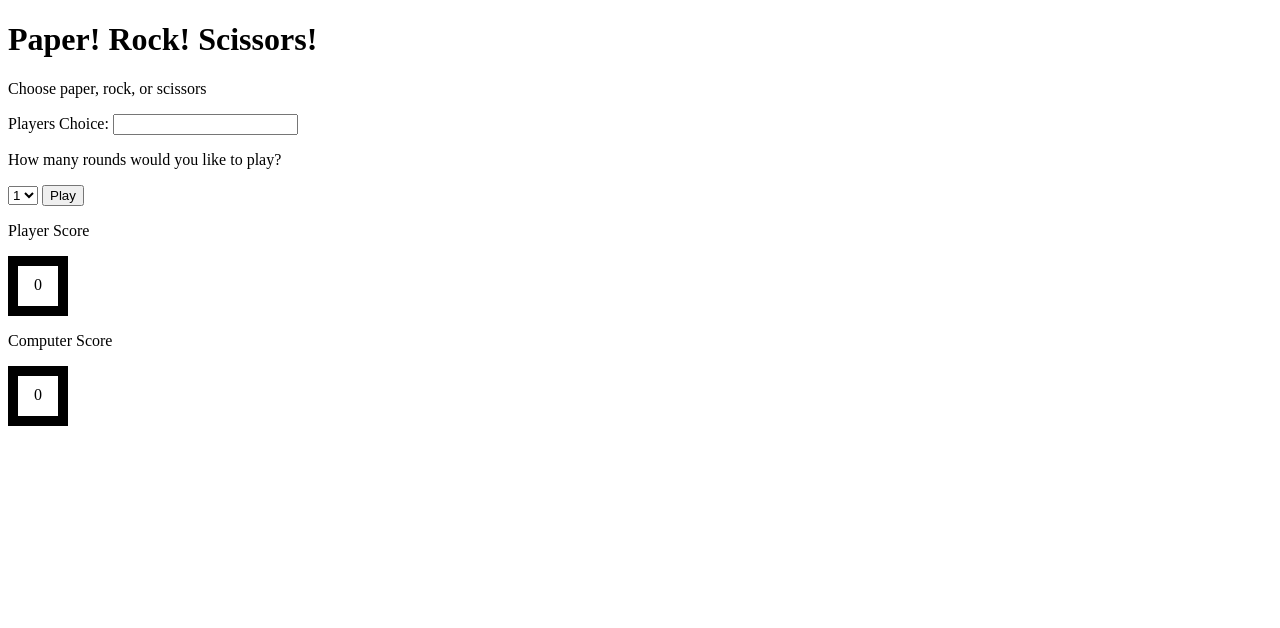
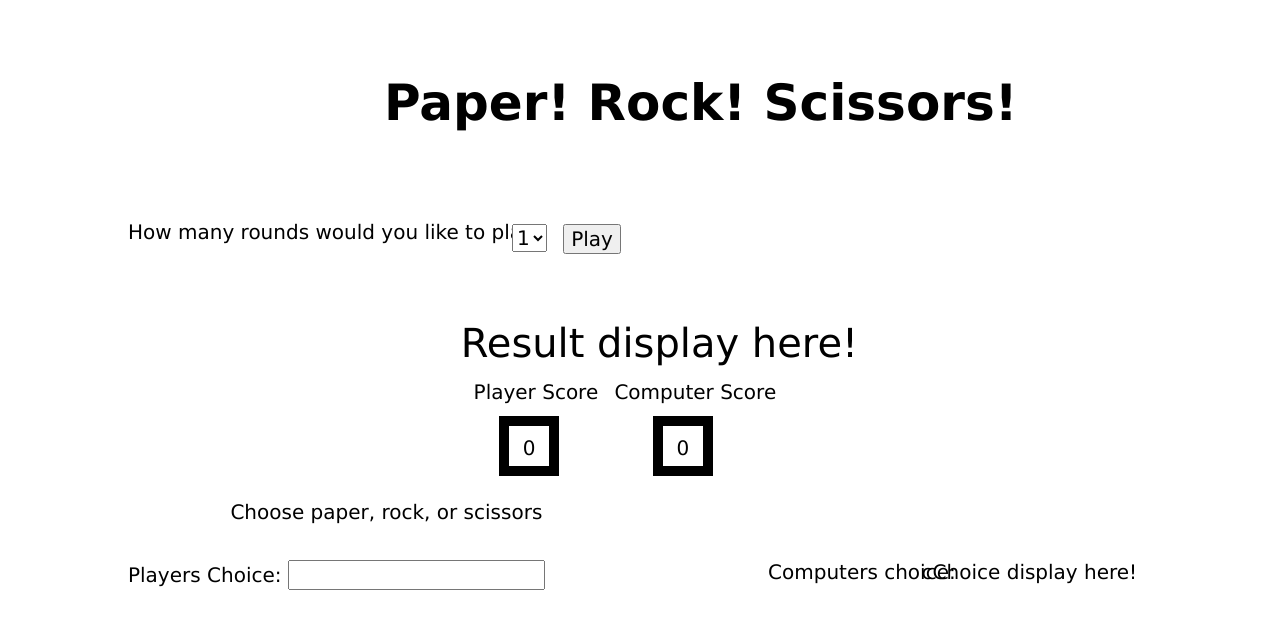
Before and after one commit to killzabit/Procksciz, a plain HTML site: page index.html in a window 1280 px wide. Drawn offline with Linux system fonts and the light colour scheme.

Commit message:
finished

```diff
--- a/index.html
+++ b/index.html
@@ -8,10 +8,12 @@
     <title>Play a game!</title>
 </head>
 <body>
-    <h1>Paper! Rock! Scissors!</h1>
-<p>Choose paper, rock, or scissors </p>
+    <h1 id='title'>Paper! Rock! Scissors!</h1>
+<p id='choice'>Choose paper, rock, or scissors </p>
 
-Players Choice: <input type="text" id="pChoice">
+<div id='pcBox'> Players Choice: <input type="text" id="pChoice"> </div>
+<div id='cBox'>Computers choice:</div>
+<p id='cChoice'>cChoice display here!</p>
 
 <p id='roundsText'>How many rounds would you like to play?</p>
 
@@ -26,10 +28,12 @@ Players Choice: <input type="text" id="pChoice">
 <button id='Play'>Play</button>
 
 <p id='pScoreText'>Player Score</p>
-<div class='pScoreBox' id='pScoreBox'>0</div>
+<div class='scoreBox' id='pScoreBox'>0</div>
 
 <p id='cScoreText'>Computer Score</p>
-<div class='cScoreBox' id='cScoreBox'>0</div>
+<div class='scoreBox' id='cScoreBox'>0</div>
+
+<p id='resultMessage'>Result display here!</p>
 
 <script src='./script.js'></script>
 </body>
--- a/script.js
+++ b/script.js
@@ -1,11 +1,15 @@
 
-     let pChoice;
-     let cChoice;
+    let pChoice;
+    let cChoice = '';
     function computerPlay() {
         let compChoice = ['rock', 'paper', 'scissors'];
         cChoice = compChoice[Math.floor(Math.random() * compChoice.length)];
         console.log(cChoice);
+        document.getElementById('cChoice').innerHTML = (cChoice);
+
     }
+
+
 
     function playerChoice() {
          pChoice = document.getElementById('pChoice').value;
@@ -14,8 +18,6 @@
             alert('Please choose paper or rock or scissors!')
 
         }
-        console.log(pChoice);
-
     }
 
     let playerScore = 0;
@@ -33,7 +35,7 @@
                 case 'paper':
                     result = "You lose!";
                     break;
-                default:
+                case 'scissors':
                     result = "You win!"};
         } else if (pChoice == 'paper') {
             switch (cChoice) {
@@ -43,7 +45,7 @@
                 case 'paper':
                     result = "Tie!";
                     break;
-                default:
+                case 'scissors':
                     result = "You lose!"};
         } else if (pChoice == 'scissors') {
             switch (cChoice) {
@@ -53,19 +55,17 @@
                 case 'paper':
                     result = "You win!";
                     break;
-                default:
+                case 'scissors':
                     result = "Tie!"};
         }
         if (result == 'You win!') {
             playerScore++
-            alert('You won!')
+            document.getElementById('resultMessage').innerHTML = 'You win!';
         } else if (result == 'You lose!') {
             compScore++
-            alert('The computer won!')
+            document.getElementById('resultMessage').innerHTML = 'You lose!';
         }else if (result == 'Tie!') {
-            playerScore++
-            compScore++
-            alert('You tied!')
+            document.getElementById('resultMessage').innerHTML = 'You tie!';
         }
         document.getElementById('pScoreBox').innerHTML = (playerScore);
         document.getElementById('cScoreBox').innerHTML = (compScore);
@@ -87,17 +87,20 @@
     function newChoice() {
             neewChoice = prompt('Choose rock, paper, or scissors: ').toLowerCase();
             document.getElementById('pChoice').value = neewChoice;
+            if (neewChoice === null) {
+                return;
+            }
 
     }
 
     function playGame() {
-        i = 1;
+        i = 0;
         while (i < amtRound) {
             playRound();
-            if (i > 0) {
+            if ((i != amtRound) && (i >= 1)) {
                 newChoice();
             }
-            console.log(pChoice);
+
             i++;
             console.log(i);
         }
--- a/style.css
+++ b/style.css
@@ -1,4 +1,9 @@
-.pScoreBox {
+* {
+    font-family: 'Lucida Sans';
+    font-size: 20px;
+}
+
+.scoreBox {
     box-sizing: border-box;
     width: 60px;
     height: 60px;
@@ -7,11 +12,83 @@
     text-align: center;
 }
 
-.cScoreBox {
-    box-sizing: border-box;
-    width: 60px;
-    height: 60px;
-    padding: 10px;
-    border: 10px solid black;
-    text-align: center;
+#title {
+    position: absolute;
+    top: 5%;
+    left: 30%;
+    font-size: 50px;
 }
+
+#choice {
+    position: absolute;
+    top: 60%;
+    left: 18%;
+}
+
+#pcBox {
+    position: absolute;
+    top: 70%;
+    left: 10%;
+}
+
+#cBox {
+position: absolute;
+top: 70%;
+left: 60%;
+}
+
+#cChoice {
+    position: absolute;
+    top: 70%;
+    left: 72%;
+    margin: 0%;
+}
+
+#pScoreText{
+    position: absolute;
+    top: 45%;
+    left: 37%;
+}
+
+#pScoreBox {
+    position: absolute;
+    top: 52%;
+    left: 39%;
+}
+
+#cScoreText {
+    position: absolute;
+    top: 45%;
+    left: 48%;
+}
+
+#cScoreBox {
+    position: absolute;
+    top: 52%;
+    left: 51%;
+}
+
+#roundsText {
+    position: absolute;
+    top: 25%;
+    left: 10%;
+}
+
+#rounds {
+    position: absolute;
+    top: 28%;
+    left: 40%;
+}
+
+#Play {
+    position: absolute;
+    top: 28%;
+    left: 44%;
+}
+
+#resultMessage {
+    position: absolute;
+    top: 35%;
+    left: 36%;
+    font-size: 40px;
+}
```
